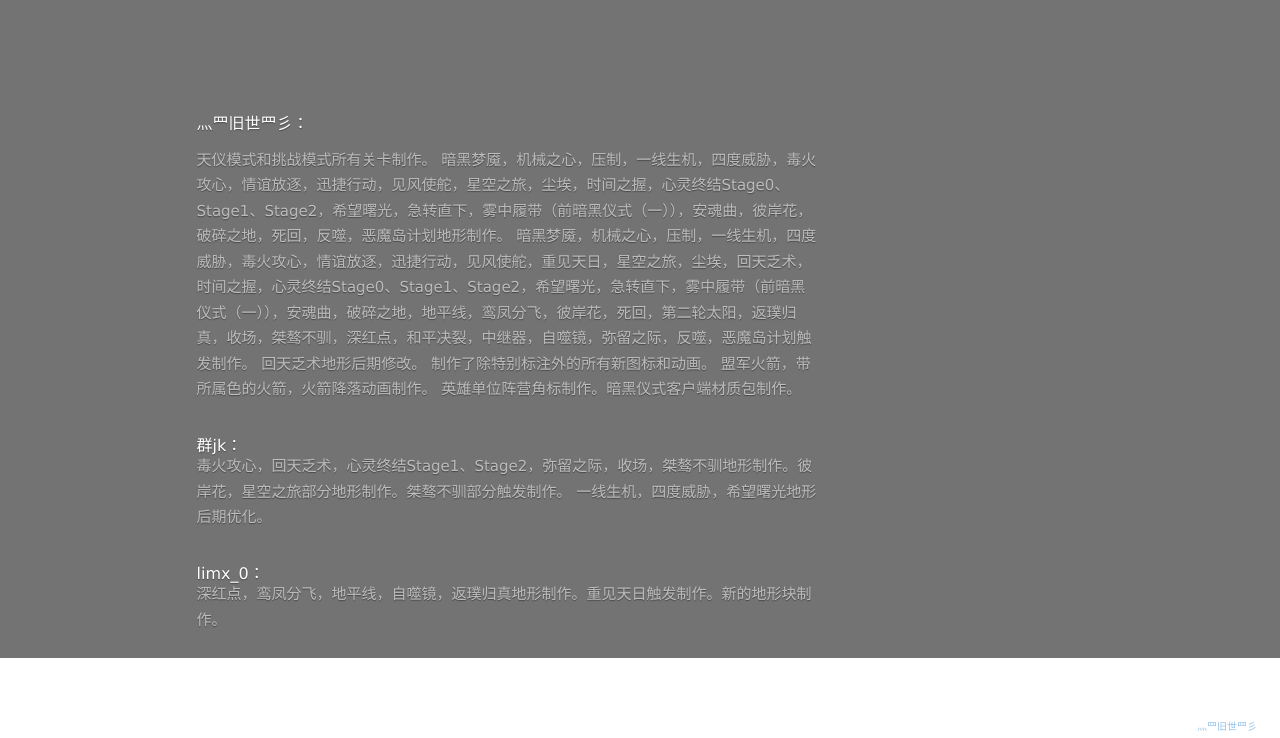
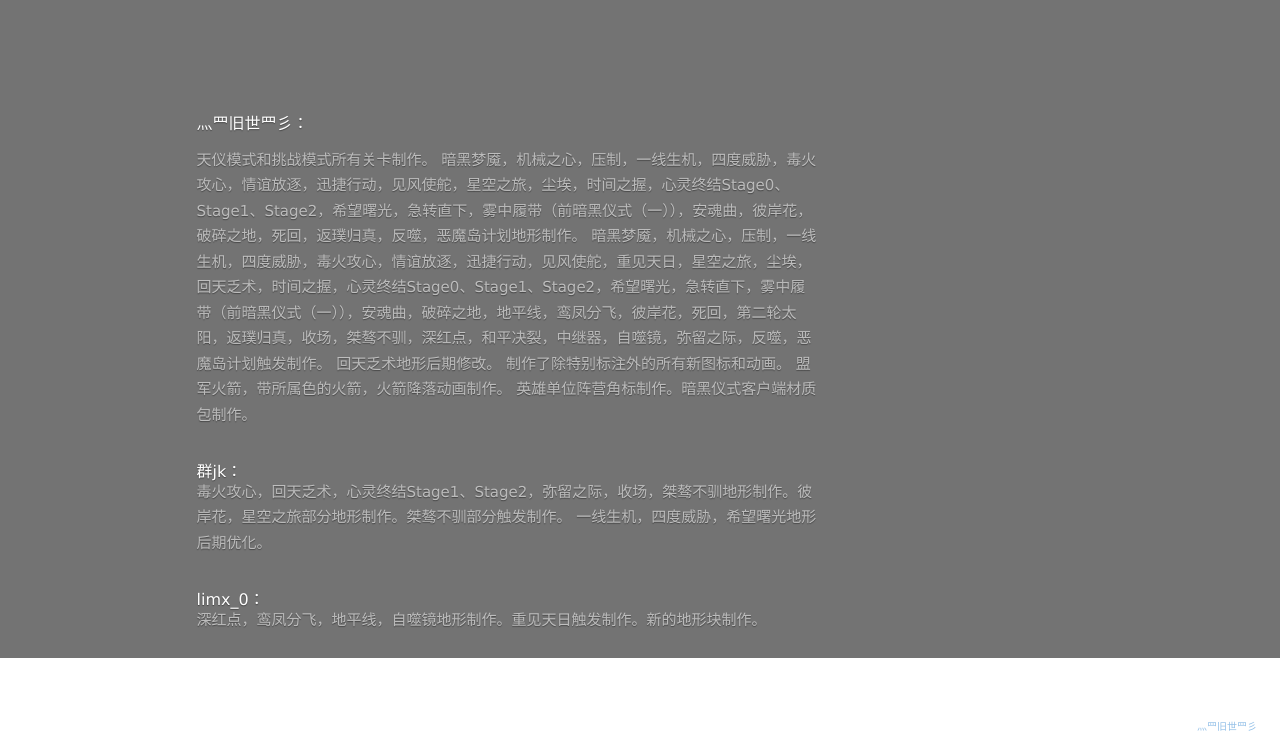
Before and after one commit to darkritualformo/darkritualformo.github.io, a website: page index.html in a window 1280 px wide. Shown: the part 142-880 px from the top of the page. Drawn offline with Linux system fonts and the light colour scheme; a script that the page names is missing; a web font is replaced by a local one.

Commit message:
Update index.html

```diff
--- a/index.html
+++ b/index.html
@@ -67,7 +67,7 @@
                         <div style="text-align: left;"> 灬罒旧世罒彡：</div>
                         <br>
                         <p class="index_font">
-                            天仪模式和挑战模式所有关卡制作。 暗黑梦魇，机械之心，压制，一线生机，四度威胁，毒火攻心，情谊放逐，迅捷行动，见风使舵，星空之旅，尘埃，时间之握，心灵终结Stage0、Stage1、Stage2，希望曙光，急转直下，雾中履带（前暗黑仪式（一）），安魂曲，彼岸花，破碎之地，死回，反噬，恶魔岛计划地形制作。 暗黑梦魇，机械之心，压制，一线生机，四度威胁，毒火攻心，情谊放逐，迅捷行动，见风使舵，重见天日，星空之旅，尘埃，回天乏术，时间之握，心灵终结Stage0、Stage1、Stage2，希望曙光，急转直下，雾中履带（前暗黑仪式（一）），安魂曲，破碎之地，地平线，鸾凤分飞，彼岸花，死回，第二轮太阳，返璞归真，收场，桀骜不驯，深红点，和平决裂，中继器，自噬镜，弥留之际，反噬，恶魔岛计划触发制作。 回天乏术地形后期修改。 制作了除特别标注外的所有新图标和动画。 盟军火箭，带所属色的火箭，火箭降落动画制作。 英雄单位阵营角标制作。暗黑仪式客户端材质包制作。
+                            天仪模式和挑战模式所有关卡制作。 暗黑梦魇，机械之心，压制，一线生机，四度威胁，毒火攻心，情谊放逐，迅捷行动，见风使舵，星空之旅，尘埃，时间之握，心灵终结Stage0、Stage1、Stage2，希望曙光，急转直下，雾中履带（前暗黑仪式（一）），安魂曲，彼岸花，破碎之地，死回，返璞归真，反噬，恶魔岛计划地形制作。 暗黑梦魇，机械之心，压制，一线生机，四度威胁，毒火攻心，情谊放逐，迅捷行动，见风使舵，重见天日，星空之旅，尘埃，回天乏术，时间之握，心灵终结Stage0、Stage1、Stage2，希望曙光，急转直下，雾中履带（前暗黑仪式（一）），安魂曲，破碎之地，地平线，鸾凤分飞，彼岸花，死回，第二轮太阳，返璞归真，收场，桀骜不驯，深红点，和平决裂，中继器，自噬镜，弥留之际，反噬，恶魔岛计划触发制作。 回天乏术地形后期修改。 制作了除特别标注外的所有新图标和动画。 盟军火箭，带所属色的火箭，火箭降落动画制作。 英雄单位阵营角标制作。暗黑仪式客户端材质包制作。
 </p>
                     </div>
                     <br>
@@ -82,7 +82,7 @@
                     <div>
                         <div style="text-align: left;">limx_0：</div>
                         <p class="index_font">
-                           深红点，鸾凤分飞，地平线，自噬镜，返璞归真地形制作。重见天日触发制作。新的地形块制作。
+                           深红点，鸾凤分飞，地平线，自噬镜地形制作。重见天日触发制作。新的地形块制作。
 </p>
                         </div>
                     <br>
```
